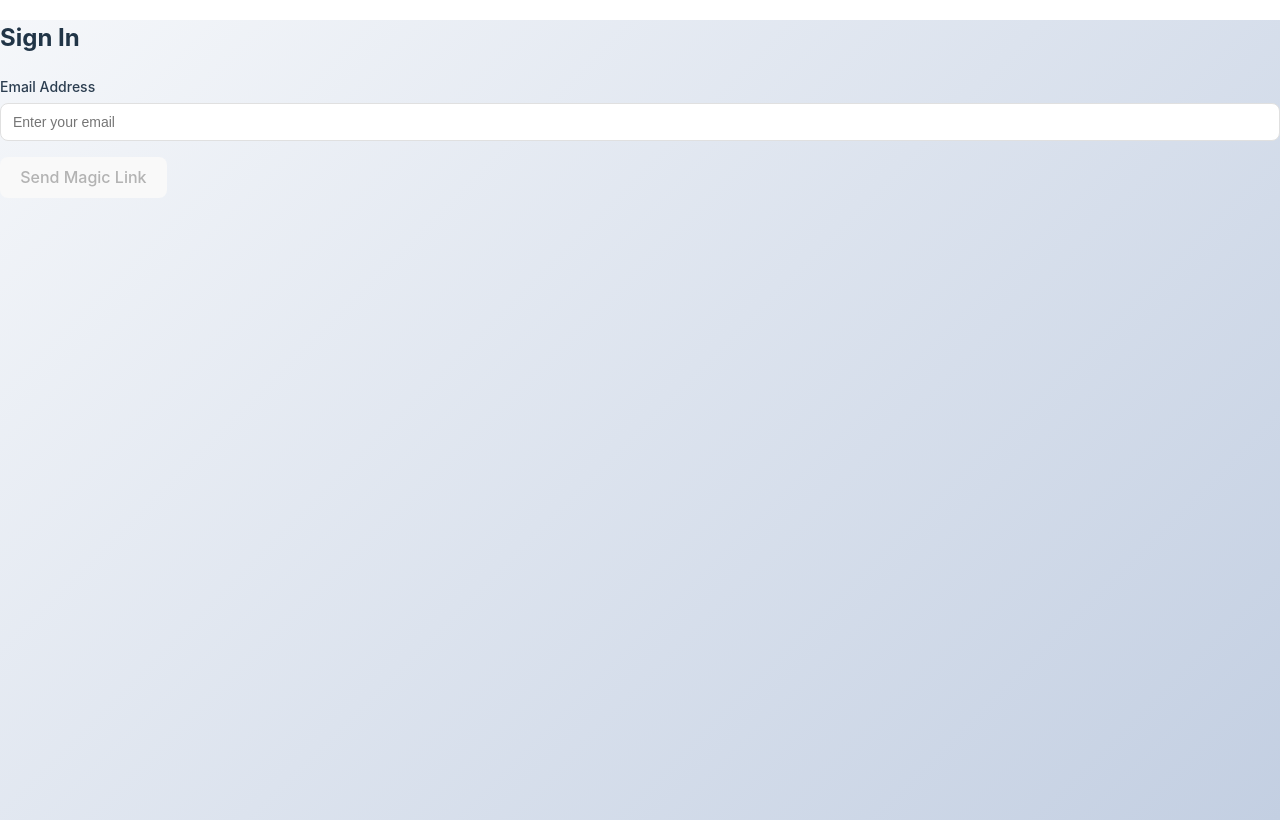
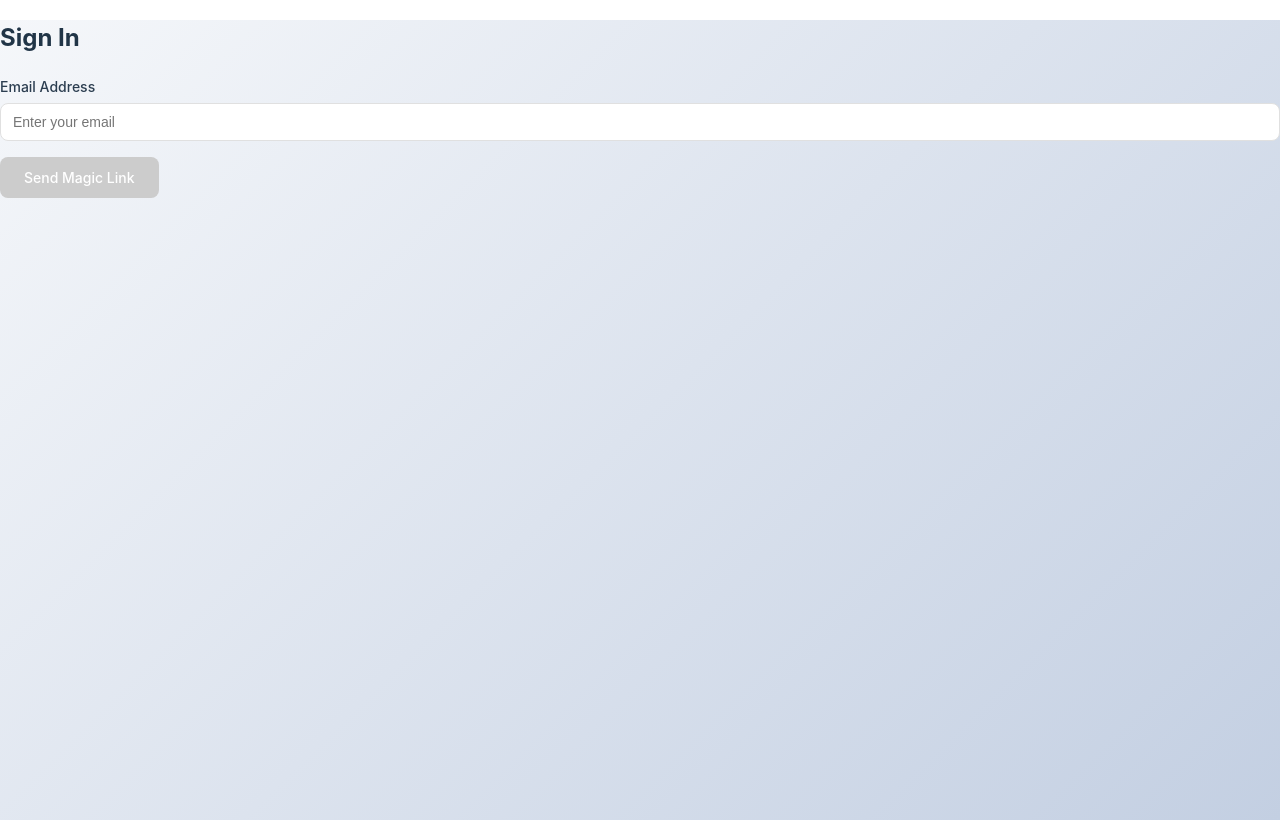
Before and after one commit to cthulahoops/dissensus, a React (Vite) app in the folder frontend/: page / in a window 1280 px wide. Built offline with nearby package versions, Linux system fonts and the light colour scheme; no server answers.

Commit message:
Remove special styling for sign-out button and add cancel styling.

```diff
--- a/frontend/src/App.css
+++ b/frontend/src/App.css
@@ -23,19 +23,6 @@
   color: var(--color-text);
 }
 
-.sign-out-btn {
-  background: var(--color-primary);
-  color: white;
-  border: none;
-  padding: 8px var(--spacing-md);
-  border-radius: var(--radius-md);
-  cursor: pointer;
-  transition: background-color 0.2s;
-}
-
-.sign-out-btn:hover {
-  background: var(--color-primary-hover);
-}
 
 .loading {
   display: flex;
--- a/frontend/src/App.tsx
+++ b/frontend/src/App.tsx
@@ -89,7 +89,7 @@ function App() {
       <header className="app-header">
         <div className="user-info">
           <span>Signed in as: {user?.email}</span>
-          <button onClick={handleSignOut} className="sign-out-btn">
+          <button onClick={handleSignOut}>
             Sign Out
           </button>
         </div>
--- a/frontend/src/components/SleepDashboard.css
+++ b/frontend/src/components/SleepDashboard.css
@@ -27,7 +27,7 @@
   opacity: 0.9;
 }
 
-.dashboard-header .button-primary {
+.dashboard-header button {
   background: rgba(255, 255, 255, 0.2);
   color: white;
   border: 2px solid rgba(255, 255, 255, 0.3);
@@ -40,7 +40,7 @@
   backdrop-filter: blur(10px);
 }
 
-.dashboard-header .button-primary:hover {
+.dashboard-header button:hover {
   background: rgba(255, 255, 255, 0.3);
   border-color: rgba(255, 255, 255, 0.5);
   transform: translateY(-2px);
--- a/frontend/src/components/SleepDashboard.tsx
+++ b/frontend/src/components/SleepDashboard.tsx
@@ -79,7 +79,7 @@ export const SleepDashboard: React.FC = () => {
           Tracking {sleepRecords.length} total records, {processedData.length}{" "}
           processed entries
         </p>
-        <button onClick={() => setIsFormOpen(true)} className="button-primary">Add New Record</button>
+        <button onClick={() => setIsFormOpen(true)}>Add New Record</button>
       </header>
 
       {isFormOpen && currentUser && (
--- a/frontend/src/components/SleepForm.css
+++ b/frontend/src/components/SleepForm.css
@@ -139,43 +139,6 @@ fieldset legend {
   margin-top: var(--spacing-lg);
 }
 
-.button-primary,
-.button-secondary {
-  padding: 12px var(--spacing-lg);
-  border-radius: var(--radius-md);
-  font-size: 14px;
-  font-weight: 500;
-  cursor: pointer;
-  transition: all 0.2s;
-  border: none;
-}
-
-.button-primary {
-  background: var(--color-primary);
-  color: white;
-}
-
-.button-primary:hover:not(:disabled) {
-  background: var(--color-primary-hover);
-  transform: translateY(-1px);
-  box-shadow: 0 2px 8px rgba(79, 195, 247, 0.3);
-}
-
-.button-primary:disabled {
-  background: #ccc;
-  cursor: not-allowed;
-}
-
-.button-secondary {
-  background: #f5f5f5;
-  color: var(--color-text-light);
-  border: 1px solid var(--color-border);
-}
-
-.button-secondary:hover {
-  background: #e8e8e8;
-  border-color: #bbb;
-}
 
 /* Mobile Responsiveness */
 @media (max-width: 768px) {
@@ -204,8 +167,7 @@ fieldset legend {
     flex-direction: column-reverse;
   }
 
-  .button-primary,
-  .button-secondary {
+  .form-actions button {
     width: 100%;
     justify-content: center;
   }
--- a/frontend/src/components/SleepForm.tsx
+++ b/frontend/src/components/SleepForm.tsx
@@ -259,10 +259,10 @@ export const SleepForm: React.FC<SleepFormProps> = ({ onSubmit, onCancel, userId
 
         {/* Form Actions */}
         <div className="form-actions">
-          <button type="button" onClick={onCancel} className="button-secondary">
+          <button type="button" onClick={onCancel} className="btn-cancel">
             Cancel
           </button>
-          <button type="submit" disabled={isSubmitting} className="button-primary">
+          <button type="submit" disabled={isSubmitting}>
             {isSubmitting ? "Saving..." : "Save Sleep Record"}
           </button>
         </div>
--- a/frontend/src/index.css
+++ b/frontend/src/index.css
@@ -50,18 +50,42 @@ h1 {
 }
 
 button {
-  border-radius: 8px;
-  border: 1px solid transparent;
-  padding: 0.6em 1.2em;
-  font-size: 1em;
+  border-radius: var(--radius-md);
+  border: none;
+  padding: 12px var(--spacing-lg);
+  font-size: 14px;
   font-weight: 500;
-  font-family: inherit;
-  background-color: #1a1a1a;
+  font-family: var(--font-family);
+  background: var(--color-primary);
+  color: white;
   cursor: pointer;
-  transition: border-color 0.25s;
+  transition: all 0.2s ease;
 }
-button:hover {
-  border-color: #646cff;
+
+button:hover:not(:disabled) {
+  background: var(--color-primary-hover);
+  transform: translateY(-1px);
+  box-shadow: 0 2px 8px rgba(79, 195, 247, 0.3);
+}
+
+button:disabled {
+  background: #ccc;
+  cursor: not-allowed;
+  transform: none;
+  box-shadow: none;
+}
+
+.btn-cancel {
+  background: #f5f5f5;
+  color: var(--color-text-light);
+  border: 1px solid var(--color-border);
+}
+
+.btn-cancel:hover:not(:disabled) {
+  background: #e8e8e8;
+  border-color: #bbb;
+  transform: translateY(-1px);
+  box-shadow: 0 2px 8px rgba(0, 0, 0, 0.1);
 }
 button:focus,
 button:focus-visible {
@@ -76,7 +100,4 @@ button:focus-visible {
   a:hover {
     color: #747bff;
   }
-  button {
-    background-color: #f9f9f9;
-  }
 }
```
